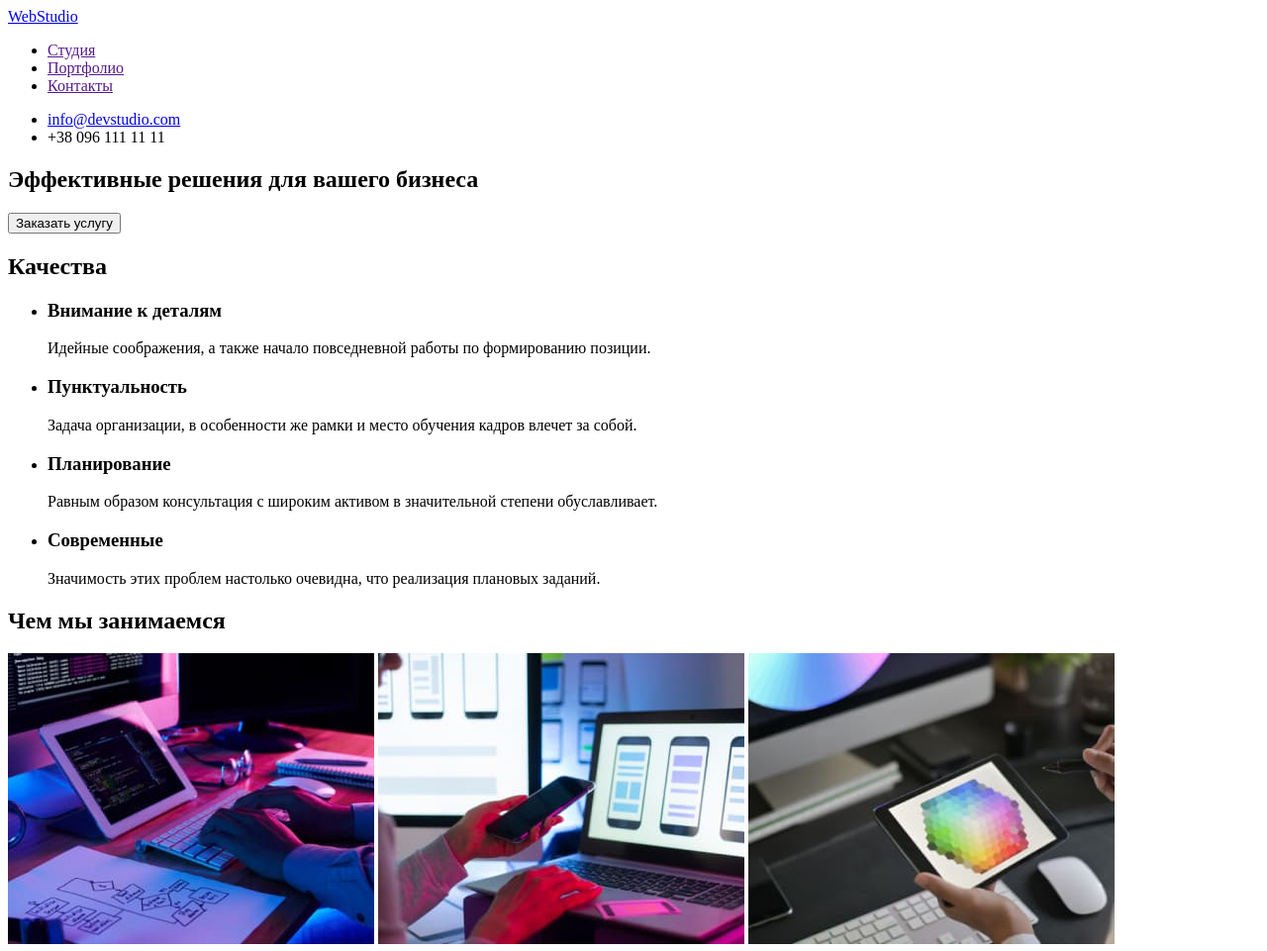
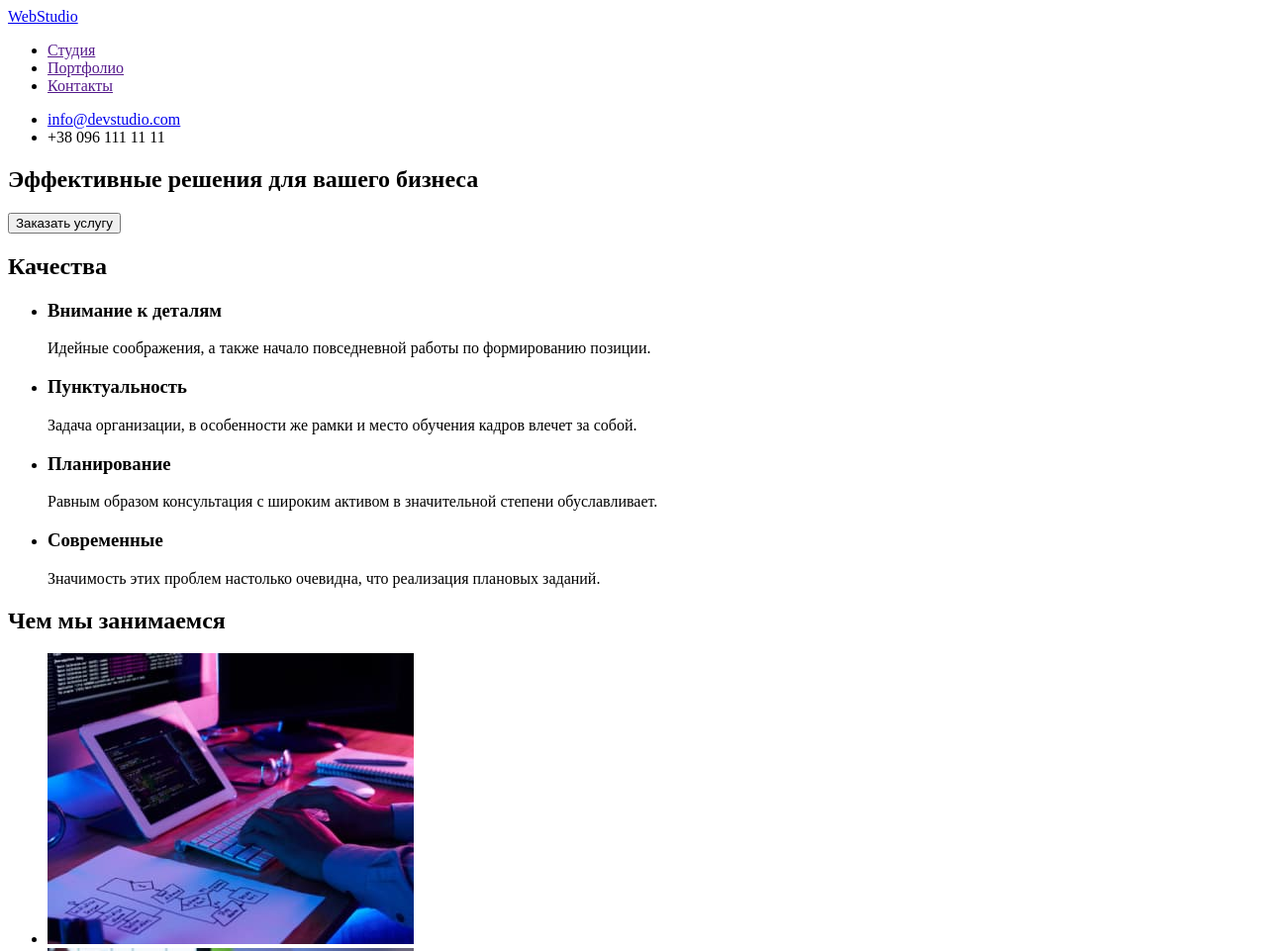
Before and after one commit to MykolaBondar/goit-markup-hw-02, a plain HTML site: page index.html in a window 1280 px wide. Shown: the top 961 px of the page at 99% size. Drawn offline with Linux system fonts and the light colour scheme.

Commit message:
Update index.html

```diff
--- a/index.html
+++ b/index.html
@@ -31,31 +31,62 @@
         <ul>
           <li>
             <h3>Внимание к деталям</h3>
-            <p>Идейные соображения, а также начало повседневной работы по формированию позиции.</p>
+            <p>
+              Идейные соображения, а также начало повседневной работы по
+              формированию позиции.
+            </p>
           </li>
           <li>
             <h3>Пунктуальность</h3>
             <p>
-              Задача организации, в особенности же рамки и место обучения кадров влечет за собой.
+              Задача организации, в особенности же рамки и место обучения кадров
+              влечет за собой.
             </p>
           </li>
           <li>
             <h3>Планирование</h3>
             <p>
-              Равным образом консультация с широким активом в значительной степени обуславливает.
+              Равным образом консультация с широким активом в значительной
+              степени обуславливает.
             </p>
           </li>
           <li>
             <h3>Современные</h3>
-            <p>Значимость этих проблем настолько очевидна, что реализация плановых заданий.</p>
+            <p>
+              Значимость этих проблем настолько очевидна, что реализация
+              плановых заданий.
+            </p>
           </li>
         </ul>
       </section>
       <section>
         <h2>Чем мы занимаемся</h2>
-        <img src="./images/image1.jpg" alt="Программирование" width="370" height="294" />
-        <img src="./images/image2.jpg" alt="Мониторинг" width="370" height="294" />
-        <img src="./images/image3.jpg" alt="Дизайн" width="370" height="294" />
+        <ul>
+          <li>
+            <img
+              src="./images/image1.jpg"
+              alt="Программирование"
+              width="370"
+              height="294"
+            />
+          </li>
+          <li>
+            <img
+              src="./images/image2.jpg"
+              alt="Мониторинг"
+              width="370"
+              height="294"
+            />
+          </li>
+          <li>
+            <img
+              src="./images/image3.jpg"
+              alt="Дизайн"
+              width="370"
+              height="294"
+            />
+          </li>
+        </ul>
       </section>
       <section>
         <h2>Наша команда</h2>
@@ -63,22 +94,42 @@
           <li>
             <h3>Игорь Демьяненко</h3>
             <p lang="en">Product Designer</p>
-            <img src="./images/team1.jpg" alt="Игорь Демьяненко" width="270" height="260" />
+            <img
+              src="./images/team1.jpg"
+              alt="Игорь Демьяненко"
+              width="270"
+              height="260"
+            />
           </li>
           <li>
             <h3>Ольга Репина</h3>
             <p lang="en">Frontend Developer</p>
-            <img src="./images/team2.jpg" alt="Ольга Репина" width="270" height="260" />
+            <img
+              src="./images/team2.jpg"
+              alt="Ольга Репина"
+              width="270"
+              height="260"
+            />
           </li>
           <li>
             <h3>Николай Тарасов</h3>
             <p lang="en">Marketing</p>
-            <img src="./images/team3.jpg" alt="Николай Тарасов" width="270" height="260" />
+            <img
+              src="./images/team3.jpg"
+              alt="Николай Тарасов"
+              width="270"
+              height="260"
+            />
           </li>
           <li>
             <h3>Михаил Ермаков</h3>
             <p lang="en">UI Designer</p>
-            <img src="./images/team4.jpg" alt="Михаил Ермаков" width="270" height="260" />
+            <img
+              src="./images/team4.jpg"
+              alt="Михаил Ермаков"
+              width="270"
+              height="260"
+            />
           </li>
         </ul>
       </section>
```
